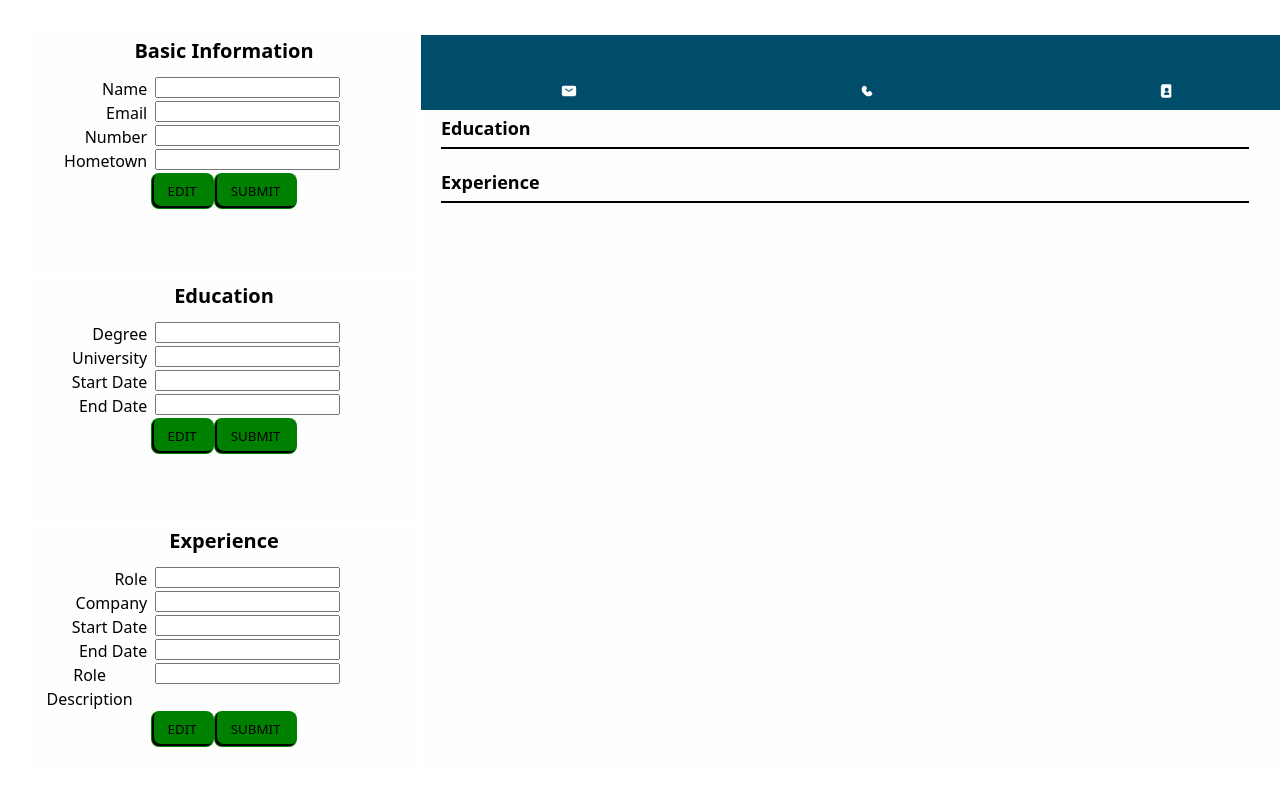
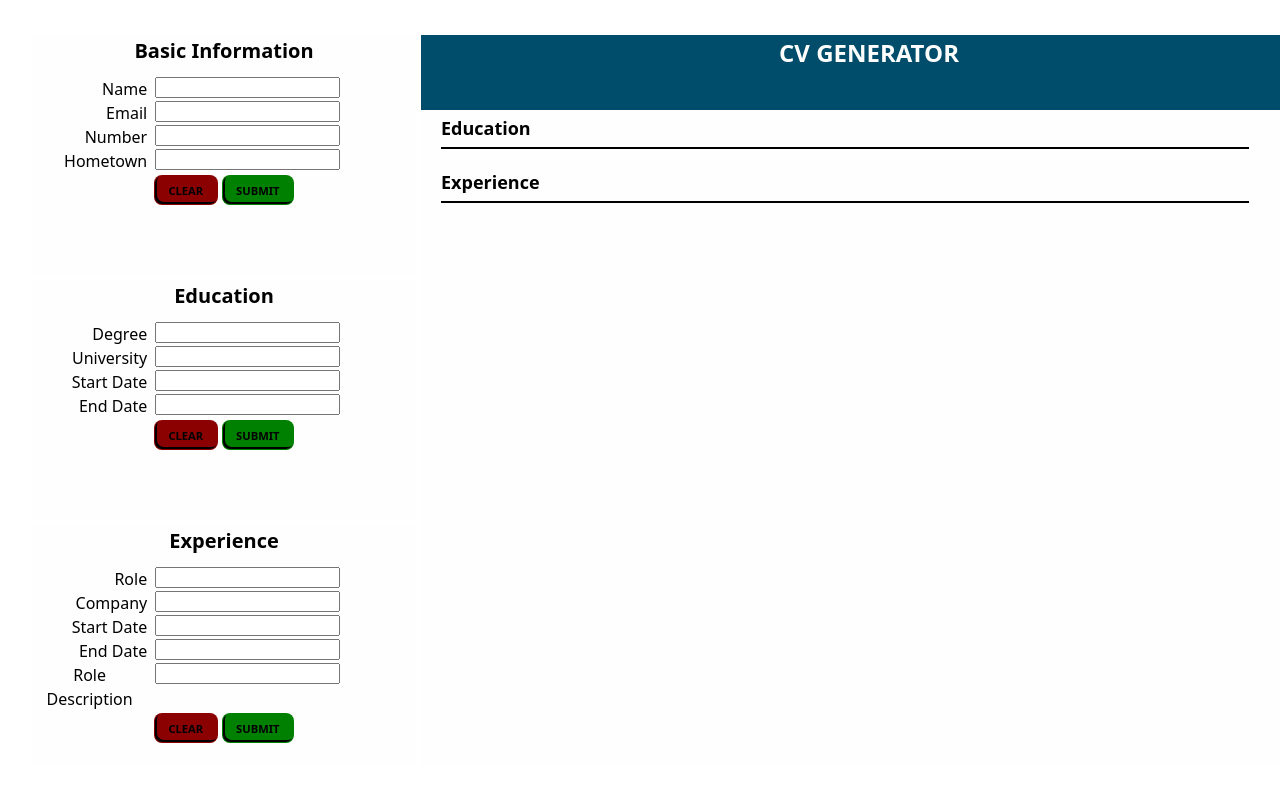
Before and after one commit to MrFerpz/cv-app, a React (Vite) app: page / in a window 1280 px wide. Shown: the top 786 px of the page. Built offline with nearby package versions, Linux system fonts and the light colour scheme.

Commit message:
Added functionality for a clear button for Basic Info

```diff
--- a/src/App.css
+++ b/src/App.css
@@ -184,17 +184,36 @@ label {
 }
 
 button {
-  background-color: green;
   box-shadow: inset 2px -2px rgb(0, 0, 0);
-  font: bold;
-  font-size: smaller;
+  font-weight: bolder;
+  font-size: 0.7rem;
   position: relative;
+  margin: 2px;
 }
 
-.education-submit-button:hover {
+.submit-button {
+  background-color: green;
+}
+
+.submit-button:hover {
   background-color: darkgreen;
+}
+
+.clear-button:hover {
+  background-color: rgb(85, 0, 0);
 }
 
 h1 {
   margin-bottom: 10px
 }
+
+.clear-button {
+  background-color: darkred;
+}
+
+svg {
+  color: white;
+  margin-right: 5px;
+  position: relative;
+  top: 3px;
+}
--- a/src/App.jsx
+++ b/src/App.jsx
@@ -37,7 +37,6 @@ function App() {
 
     function onUniStartDateChange(e) {
       setPerson({...person, uniStartDate: e.target.value})
-      console.log({person})
     }
 
     function onUniEndDateChange(e) {
@@ -77,7 +76,7 @@ function App() {
     }
 
     function onBasicInfoSubmit() {
-      const emailIconHTML = '<span className="icon"><svg width="16px" height="16px" viewBox="0 0 24 24" xmlns="http://www.w3.org/2000/svg" color="#ffffff" strokeWidth="1.5"><path fillRule="evenodd" clipRule="evenodd" d="M4 4.25C2.48122 4.25 1.25 5.48122 1.25 7V17C1.25 18.5188 2.48122 19.75 4 19.75H20C21.5188 19.75 22.75 18.5188 22.75 17V7C22.75 5.48122 21.5188 4.25 20 4.25H4ZM7.4301 8.38558C7.09076 8.14804 6.62311 8.23057 6.38558 8.5699C6.14804 8.90924 6.23057 9.37689 6.5699 9.61442L11.5699 13.1144C11.8281 13.2952 12.1719 13.2952 12.4301 13.1144L17.4301 9.61442C17.7694 9.37689 17.852 8.90924 17.6144 8.5699C17.3769 8.23057 16.9092 8.14804 16.5699 8.38558L12 11.5845L7.4301 8.38558Z" fill="#ffffff"></path></svg></span>'
+      const emailIconHTML = '<span className="icon"><svg width="16px" height="16px" viewBox="0 0 24 24" xmlns="http://www.w3.org/2000/svg" fill="currentColor" color="#ffffff" strokeWidth="1.5"><path xmlns="http://www.w3.org/2000/svg" d="M4 7L10.94 11.3375C11.5885 11.7428 12.4115 11.7428 13.06 11.3375L20 7M5 18H19C20.1046 18 21 17.1046 21 16V8C21 6.89543 20.1046 6 19 6H5C3.89543 6 3 6.89543 3 8V16C3 17.1046 3.89543 18 5 18Z" stroke="#ffffff" stroke-width="2" stroke-linecap="round" stroke-linejoin="round"/></svg></span>'
       const phoneIconHTML = '<span className="icon"><svg aria-hidden="true" xmlns="http://www.w3.org/2000/svg" width="16" height="16" fill="currentColor" viewBox="0 0 24 24"><path d="M7.978 4a2.553 2.553 0 0 0-1.926.877C4.233 6.7 3.699 8.751 4.153 10.814c.44 1.995 1.778 3.893 3.456 5.572 1.68 1.679 3.577 3.018 5.57 3.459 2.062.456 4.115-.073 5.94-1.885a2.556 2.556 0 0 0 .001-3.861l-1.21-1.21a2.689 2.689 0 0 0-3.802 0l-.617.618a.806.806 0 0 1-1.14 0l-1.854-1.855a.807.807 0 0 1 0-1.14l.618-.62a2.692 2.692 0 0 0 0-3.803l-1.21-1.211A2.555 2.555 0 0 0 7.978 4Z"/></svg></span>'
       const addressIconHTML = '<span className="icon"><svg aria-hidden="true" xmlns="http://www.w3.org/2000/svg" width="16" height="16" fill="currentColor" viewBox="0 0 24 24"><path fillRule="evenodd" d="M7 2a2 2 0 0 0-2 2v1a1 1 0 0 0 0 2v1a1 1 0 0 0 0 2v1a1 1 0 1 0 0 2v1a1 1 0 1 0 0 2v1a1 1 0 1 0 0 2v1a2 2 0 0 0 2 2h11a2 2 0 0 0 2-2V4a2 2 0 0 0-2-2H7Zm3 8a3 3 0 1 1 6 0 3 3 0 0 1-6 0Zm-1 7a3 3 0 0 1 3-3h2a3 3 0 0 1 3 3 1 1 0 0 1-1 1h-6a1 1 0 0 1-1-1Z" clipRule="evenodd"/></svg></span>'
 
@@ -100,8 +99,26 @@ function App() {
 
       roleDiv.innerHTML = person.role;
       companyDiv.innerHTML = person.company;
-      roleDatesDiv = `${person.roleStartDate} - ${person.roleEndDate}`;
-      roleDescriptionDiv = person.roleDescription;
+      roleDatesDiv.innerHTML = `${person.roleStartDate} - ${person.roleEndDate}`;
+      roleDescriptionDiv.innerHTML = person.roleDescription;
+    }
+
+    function onBasicInfoClear() {
+
+      const basicInfoInputs = {
+        $name : document.querySelector("#name"),
+        $email : document.querySelector("#email"),
+        $number : document.querySelector("#number"),
+        $hometown : document.querySelector("#hometown"),
+      }
+
+      basicInfoInputs.$name.value = ""
+      basicInfoInputs.$email.value = ""
+      basicInfoInputs.$number.value = ""
+      basicInfoInputs.$hometown.value = ""
+
+      setPerson({...person, name: "", email: "", number: "", address: ""});
+      onBasicInfoSubmit();
     }
 
   return (
@@ -112,6 +129,7 @@ function App() {
       onNumberChange={onNumberChange}
       onAddressChange={onAddressChange}
       onBasicInfoSubmit={onBasicInfoSubmit}
+      onBasicInfoClear={onBasicInfoClear}
     />
     <Education
       onDegreeChange={onDegreeChange}
--- a/src/components/sections/BasicInfo.jsx
+++ b/src/components/sections/BasicInfo.jsx
@@ -2,7 +2,7 @@ import { useState } from 'react'
 import TextInput from "../features/TextInput"
 import Button from '../features/Button'
 
-export default function BasicInfo({onNameChange, onEmailChange, onNumberChange, onAddressChange, onBasicInfoSubmit, onBasicInfoEdit}) {
+export default function BasicInfo({onNameChange, onEmailChange, onNumberChange, onAddressChange, onBasicInfoSubmit, onBasicInfoClear}) {
     return (
         <section className ="basic-info-section">
             <div className="container">
@@ -29,11 +29,11 @@ export default function BasicInfo({onNameChange, onEmailChange, onNumberChange,
                         label="Hometown"
                     />
                     <Button
-                        onClick={onBasicInfoEdit}
-                        id="basic-info-edit"
-                        label="basic-info-edit"
-                        className="edit-button"
-                        text="EDIT"
+                        onClick={onBasicInfoClear}
+                        id="basic-info-clear"
+                        label="basic-info-clear"
+                        className="clear-button"
+                        text="CLEAR"
                     />
                     <Button
                         onClick={onBasicInfoSubmit}
--- a/src/components/sections/CVApp.jsx
+++ b/src/components/sections/CVApp.jsx
@@ -1,5 +1,3 @@
-import { useState } from 'react'
-
 export default function CVApp({person}) {
 
     const separator = {
@@ -13,23 +11,17 @@ export default function CVApp({person}) {
             <div className="container large-container">
                 <div className="cv-basic-info-section">
                     <label label="cv-name" className="basic-info-label">
-                        <div className="basic-info-output cv-name-output"></div>
+                        <div className="basic-info-output cv-name-output">CV GENERATOR</div>
                     </label>
                     <div className="cv-basic-info-grid">
                         <label label="cv-email" className="basic-info-label">
-                            <div className="basic-info-output cv-email-output">
-                            <span className="icon"><svg width="16px" height="16px" viewBox="0 0 24 24" xmlns="http://www.w3.org/2000/svg" color="#ffffff" strokeWidth="1.5"><path fillRule="evenodd" clipRule="evenodd" d="M4 4.25C2.48122 4.25 1.25 5.48122 1.25 7V17C1.25 18.5188 2.48122 19.75 4 19.75H20C21.5188 19.75 22.75 18.5188 22.75 17V7C22.75 5.48122 21.5188 4.25 20 4.25H4ZM7.4301 8.38558C7.09076 8.14804 6.62311 8.23057 6.38558 8.5699C6.14804 8.90924 6.23057 9.37689 6.5699 9.61442L11.5699 13.1144C11.8281 13.2952 12.1719 13.2952 12.4301 13.1144L17.4301 9.61442C17.7694 9.37689 17.852 8.90924 17.6144 8.5699C17.3769 8.23057 16.9092 8.14804 16.5699 8.38558L12 11.5845L7.4301 8.38558Z" fill="#ffffff"></path></svg></span>
-                                </div>
+                            <div className="basic-info-output cv-email-output"></div>
                         </label>
                         <label label="cv-number" className="basic-info-label">
-                            <div className="basic-info-output cv-number-output">
-                            <span className="icon"><svg aria-hidden="true" xmlns="http://www.w3.org/2000/svg" width="16" height="16" fill="currentColor" viewBox="0 0 24 24"><path d="M7.978 4a2.553 2.553 0 0 0-1.926.877C4.233 6.7 3.699 8.751 4.153 10.814c.44 1.995 1.778 3.893 3.456 5.572 1.68 1.679 3.577 3.018 5.57 3.459 2.062.456 4.115-.073 5.94-1.885a2.556 2.556 0 0 0 .001-3.861l-1.21-1.21a2.689 2.689 0 0 0-3.802 0l-.617.618a.806.806 0 0 1-1.14 0l-1.854-1.855a.807.807 0 0 1 0-1.14l.618-.62a2.692 2.692 0 0 0 0-3.803l-1.21-1.211A2.555 2.555 0 0 0 7.978 4Z"/></svg></span>
-                                </div>
+                            <div className="basic-info-output cv-number-output"></div>
                         </label>
                         <label label="cv-address" className="basic-info-label">
-                            <div className="basic-info-output cv-address-output">
-                                <span className="icon"><svg aria-hidden="true" xmlns="http://www.w3.org/2000/svg" width="16" height="16" fill="currentColor" viewBox="0 0 24 24"><path fillRule="evenodd" d="M7 2a2 2 0 0 0-2 2v1a1 1 0 0 0 0 2v1a1 1 0 0 0 0 2v1a1 1 0 1 0 0 2v1a1 1 0 1 0 0 2v1a1 1 0 1 0 0 2v1a2 2 0 0 0 2 2h11a2 2 0 0 0 2-2V4a2 2 0 0 0-2-2H7Zm3 8a3 3 0 1 1 6 0 3 3 0 0 1-6 0Zm-1 7a3 3 0 0 1 3-3h2a3 3 0 0 1 3 3 1 1 0 0 1-1 1h-6a1 1 0 0 1-1-1Z" clipRule="evenodd"/></svg></span>
-                                </div>
+                            <div className="basic-info-output cv-address-output"></div>
                         </label>
                     </div>
                 </div>
--- a/src/components/sections/Education.jsx
+++ b/src/components/sections/Education.jsx
@@ -2,7 +2,7 @@ import { useState } from 'react'
 import TextInput from '../features/TextInput'
 import Button from '../features/Button'
 
-export default function Education({onDegreeChange, onUniChange, onUniStartDateChange, onUniEndDateChange, onEducationSubmit, onEducationEdit}) {
+export default function Education({onDegreeChange, onUniChange, onUniStartDateChange, onUniEndDateChange, onEducationSubmit, onEducationClear}) {
 
     return (
         <section className ="education-section">
@@ -29,17 +29,17 @@ export default function Education({onDegreeChange, onUniChange, onUniStartDateCh
                     label="End Date"
                 />
                 <Button
-                    onClick={onEducationEdit}
-                    id="education-edit"
-                    label="education-edit"
-                    className="education-edit-button"
-                    text="EDIT"
+                    onClick={onEducationClear}
+                    id="education-clear"
+                    label="education-clear"
+                    className="clear-button"
+                    text="CLEAR"
                 />
                 <Button
                     onClick={onEducationSubmit}
                     id="education-submit"
                     label="education-submit"
-                    className="education-submit-button"
+                    className="submit-button"
                     text="SUBMIT"
                 />
             </div>
--- a/src/components/sections/Experience.jsx
+++ b/src/components/sections/Experience.jsx
@@ -2,7 +2,7 @@ import { useState } from 'react'
 import TextInput from '../features/TextInput'
 import Button from '../features/Button'
 
-export default function Experience({onRoleChange, onCompanyChange, onRoleStartDateChange, onRoleEndDateChange, onRoleDescriptionChange, onExperienceSubmit, onExperienceEdit}) {
+export default function Experience({onRoleChange, onCompanyChange, onRoleStartDateChange, onRoleEndDateChange, onRoleDescriptionChange, onExperienceSubmit, onExperienceClear}) {
     return (
         <section className ="experience-section">
             <div className="container">
@@ -33,11 +33,11 @@ export default function Experience({onRoleChange, onCompanyChange, onRoleStartDa
                     label="Role Description"
                 />
                 <Button
-                    onClick={onExperienceEdit}
-                    id="experience-edit"
-                    label="experience-edit"
-                    className="edit-button"
-                    text="EDIT"
+                    onClick={onExperienceClear}
+                    id="experience-clear"
+                    label="experience-clear"
+                    className="clear-button"
+                    text="CLEAR"
                 />
                 <Button
                     onClick={onExperienceSubmit}
```
